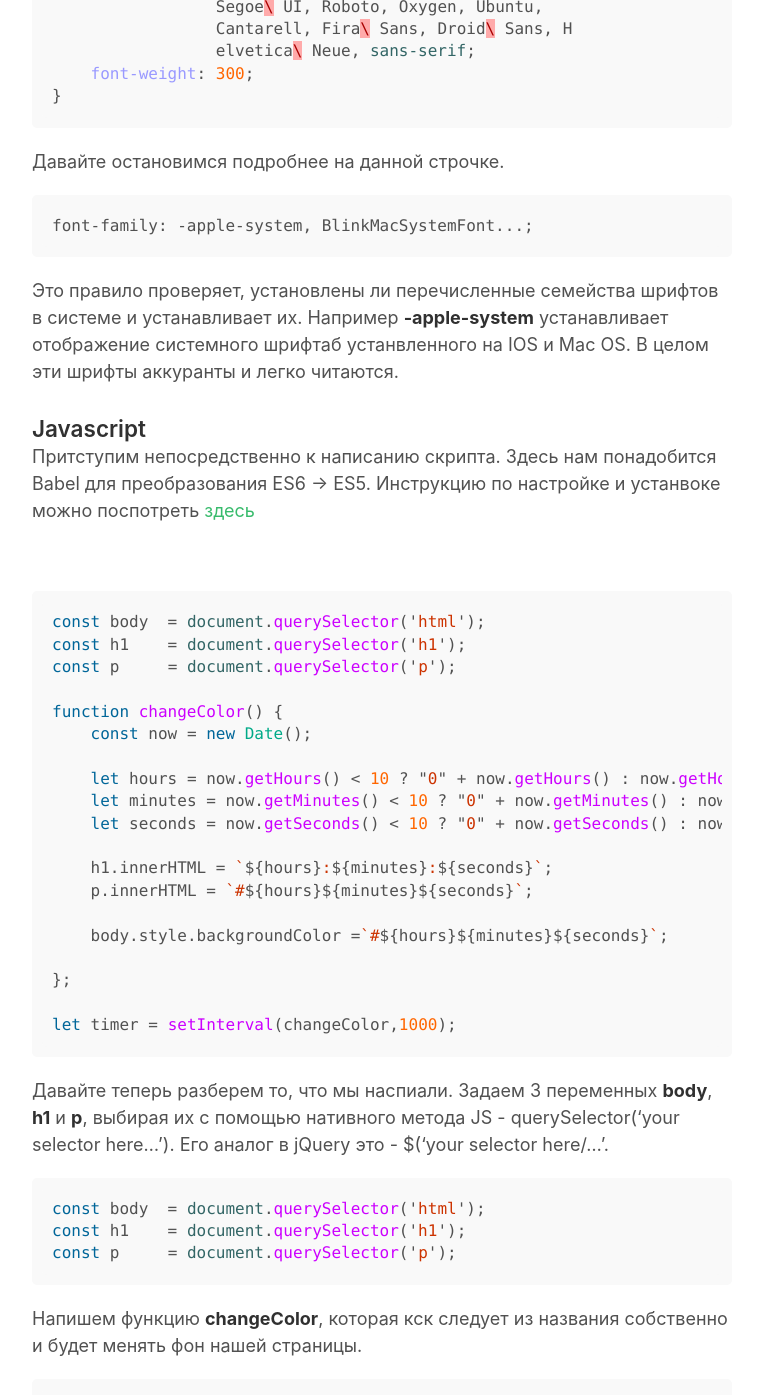
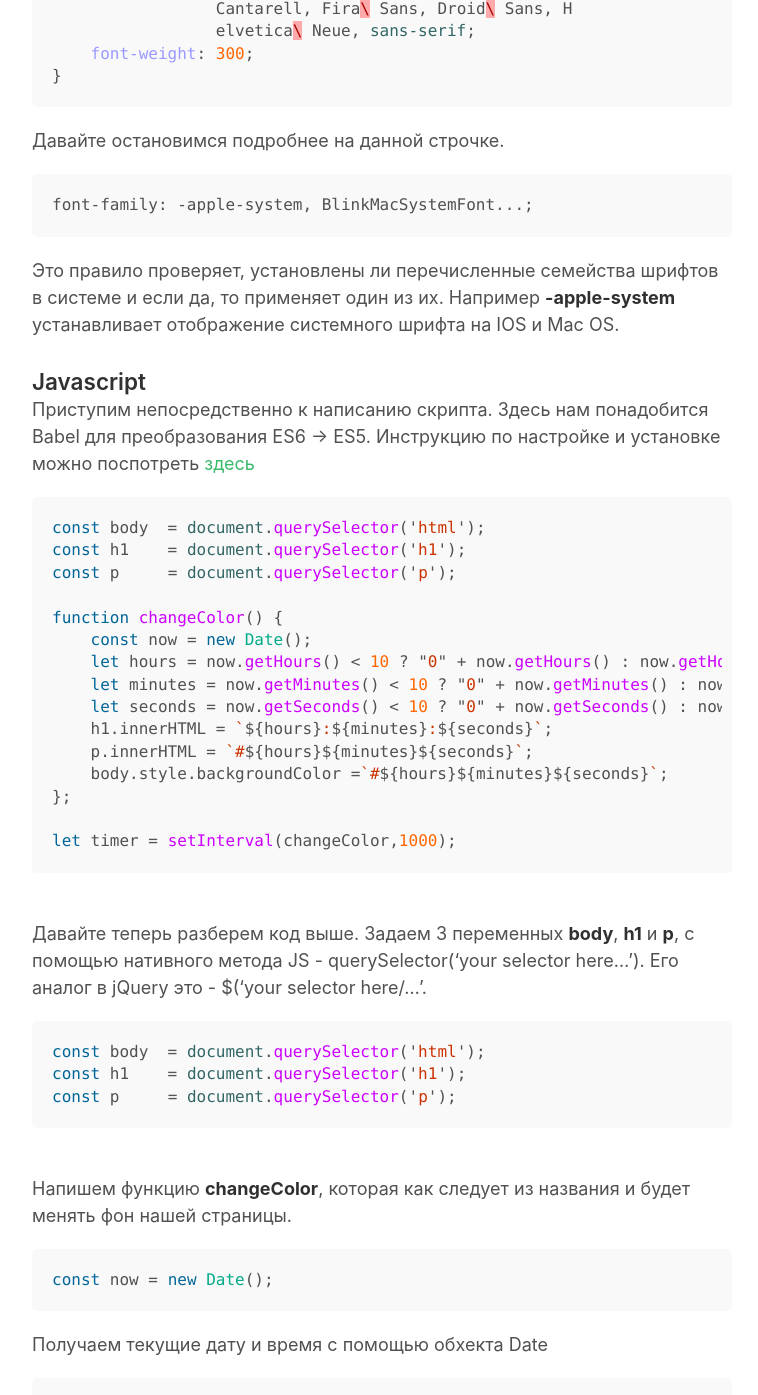
Before and after one commit to klesarev/myblog, a Jekyll site: the page built from _posts/javascript/2018-08-20-color-clock-js.md, in a window 1280 px wide and 1400 px high, scrolled down 1583 px. Shown: the top 1395 px of the window, without its empty margins (258-1016 px from the left). Built offline with Jekyll 4.4.1, drawn with Linux system fonts in a browser that asks for light colours; nearby versions of some CDN libraries; comment, search, counter and statistics services are not loaded; some of the changed text lies outside the part shown.

Commit message:
add clock post5

````diff
--- a/_posts/javascript/2018-08-20-color-clock-js.md
+++ b/_posts/javascript/2018-08-20-color-clock-js.md
@@ -6,14 +6,14 @@
 permalink: /cvetniye-chasy-javascript/
 ---
 
-Итак, сегодня "накидаем" концепт для простеньких часов, цвет фона которых динамично меняется. Для этого нам потребуется объект [Date](https://learn.javascript.ru/datetime) и конечно же ES6(ES2015).
+Итак, сегодня сделаем концепт простеньких часов, цвет фона которых динамично меняется. Для этого нам потребуется объект [Date](https://learn.javascript.ru/datetime) и конечно же ES6(ES2015).
 
 <!--excerpt-->
 
 ### Структура HTML
 Набросаем небольшой "скелет" странички...
 
-```
+```html
 <!DOCTYPE html>
     <html lang="en">
     <head>
@@ -24,21 +24,18 @@
         <title>Document</title>
     </head>
     <body>
-
     <div class="wrapper">
         <h1>00:00:00</h1>
         <p>#000000</p>
     </div>
-
     <script src='app.js'></script>
-
     </body>
 </html>
 ```
-Затем создадим и подключим файлы **app.js** и **style.css**, в которых соответственно будет наш скрипт и стилизация. Начнем с оформления.
+Затем создадим и подключим файлы **app.js** и **style.css**, в которых соответственно будут наши файлы - скрипта и стилизация.
 
 ### Оформление
-
+<br/>
 ```css
 /*отцентрируем блок вертикально и горизонтально*/
 .wrapper {
@@ -73,12 +70,11 @@
 ```
 font-family: -apple-system, BlinkMacSystemFont...;
 ```
-Это правило проверяет, установлены ли перечисленные семейства шрифтов в системе и устанавливает их. Например **-apple-system** устанавливает отображение системного шрифтаб устанвленного на IOS и Mac OS. В целом эти шрифты аккуранты и легко читаются.
+Это правило проверяет, установлены ли перечисленные семейства шрифтов в системе и если да, то применяет один из их. Например **-apple-system** устанавливает отображение системного шрифта на IOS и Mac OS.
 
 ### Javascript
 
-Притступим непосредственно к написанию скрипта. Здесь нам понадобится Babel для преобразования ES6 -> ES5. Инструкцию по настройке и устанвоке можно поспотреть [здесь](http://babeljs.io/)
-
+Приступим непосредственно к написанию скрипта. Здесь нам понадобится Babel для преобразования ES6 -> ES5. Инструкцию по настройке и установке можно поспотреть [здесь](http://babeljs.io/)
 <br />
 ```javascript
 const body  = document.querySelector('html');
@@ -87,29 +83,25 @@
 
 function changeColor() {
     const now = new Date();
-
     let hours = now.getHours() < 10 ? "0" + now.getHours() : now.getHours();
     let minutes = now.getMinutes() < 10 ? "0" + now.getMinutes() : now.getMinutes();
     let seconds = now.getSeconds() < 10 ? "0" + now.getSeconds() : now.getSeconds();
-
     h1.innerHTML = `${hours}:${minutes}:${seconds}`;
     p.innerHTML = `#${hours}${minutes}${seconds}`;
-
     body.style.backgroundColor =`#${hours}${minutes}${seconds}`;
-
 };
 
 let timer = setInterval(changeColor,1000);
 ```
-
-Давайте теперь разберем то, что мы наспиали. Задаем 3 переменных **body**, **h1** и **p**, выбирая их c помощью нативного метода JS - querySelector('your selector here...'). Его аналог в jQuery это - $('your selector here/...'.
+<br />
+Давайте теперь разберем код выше. Задаем 3 переменных **body**, **h1** и **p**, c помощью нативного метода JS - querySelector('your selector here...'). Его аналог в jQuery это - $('your selector here/...'.
 ```javascript
 const body  = document.querySelector('html');
 const h1    = document.querySelector('h1');
 const p     = document.querySelector('p');
 ```
-
-Напишем функцию **changeColor**, которая кск следует из названия собственно и будет менять фон нашей страницы.
+<br />
+Напишем функцию **changeColor**, которая кaк следует из названия и будет менять фон нашей страницы.
 ```javascript
 const now = new Date();
 ```
@@ -128,14 +120,12 @@
 ```
 Вставляем в H1 наше текущее время в формате строки с помощью строковых шаблонов, подробнее [здесь](https://developer.mozilla.org/ru/docs/Web/JavaScript/Reference/template_strings). Для отображения цвета ставим в начало символ **#** чтобы получить цвет в формате HEX (_например #206542_);
 <br />
-
 Применяем получившийся цвет к нашему body с помощью все тех же _строковых шаблонов_.
 ```javascript
 body.style.backgroundColor =`#${hours}${minutes}${seconds}`;
 ```
 <br />
-
-Теперь собственно нам остается вызывать нашу функцию каждую секунду, с помощью метода _**setInterval()**_
+Теперь нам остается вызывать нашу функцию каждую секунду, с помощью метода _**setInterval()**_
 ```javascript
 let timer = setInterval(changeColor,1000);
 ```
@@ -143,8 +133,8 @@
 ### Вывод
 Довольно нехитрые часики получились. В сети похожих примеров "воз и маленькая тележка", поэтому в следующих статьях мы сделаем их немного интереснее:
 
-- Сделаем смену цвета более плавной
-- Добавим кадому времени суток свой цвет(диапазон цветов)
-- Добавим настройку времени вручную.
+* Сделаем смену цвета более плавной
+* Добавим кадому времени суток свой цвет(диапазон цветов)
+* Добавим настройку времени вручную.
 
 To be continued....
````
Also changed, not shown: other parts of _posts/javascript/2018-08-20-color-clock-js.md (+1 -1 lines).
